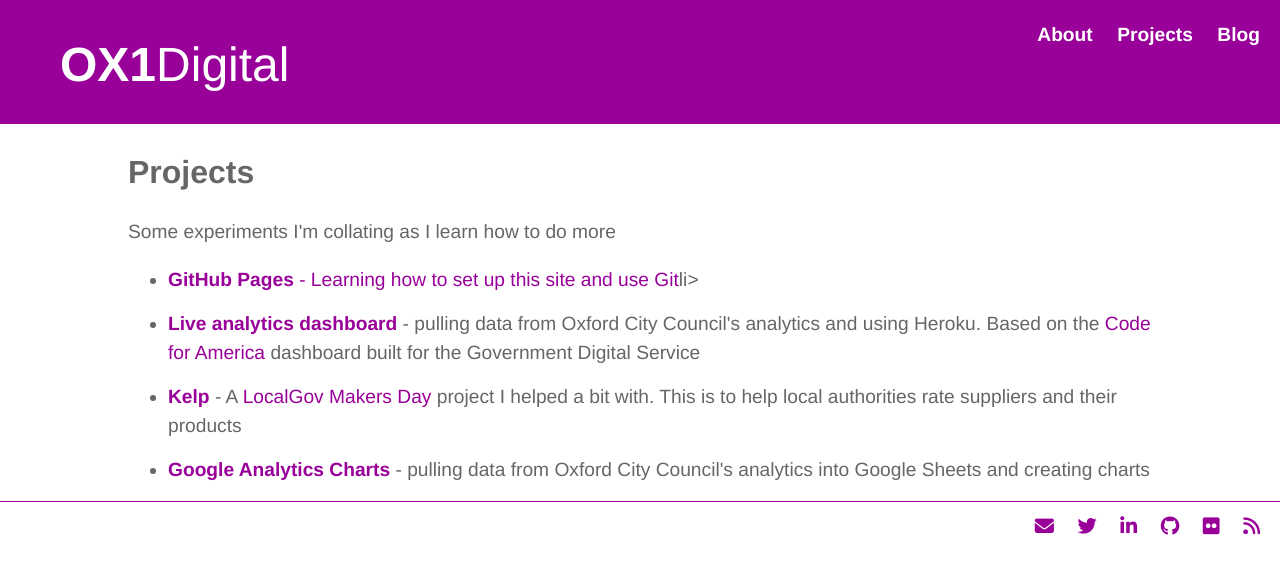
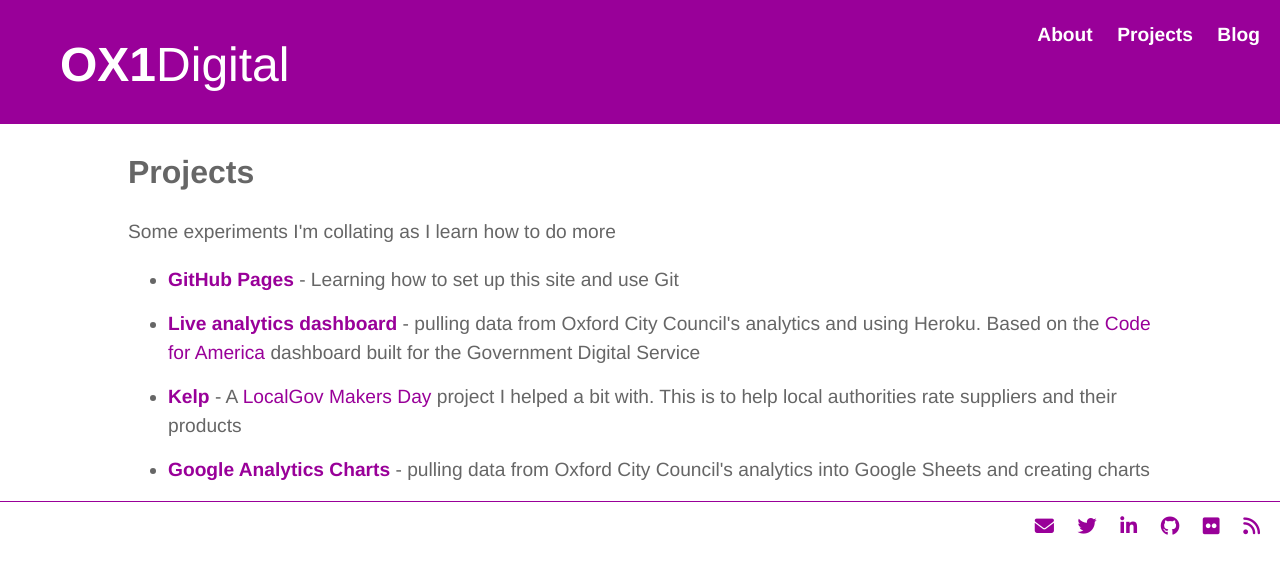
Before and after one commit to electronicdreamplant/electronicdreamplant.github.io, a Jekyll site: the page built from projects/index.html, in a window 1280 px wide. Shown: the top 574 px of the page. Built offline with Jekyll 4.4.1, drawn with Linux system fonts in a browser that asks for light colours; nearby versions of some CDN libraries.

Commit message:
Correcting error in link

```diff
--- a/projects/index.html
+++ b/projects/index.html
@@ -6,7 +6,7 @@
 	<h2>Projects</h2>
 	<p>Some experiments I'm collating as I learn how to do more</p>
 	<ul>
-	    <li><a href="githubpages.html"><strong>GitHub Pages</strong> - Learning how to set up this site and use Git</a>li>
+	    <li><a href="githubpages.html"><strong>GitHub Pages</strong></a> - Learning how to set up this site and use Git</li>
 	    <li><a href="http://oxcitylive.herokuapp.com"><strong>Live analytics dashboard</strong></a> - pulling data from Oxford City Council's analytics and using Heroku. Based on the <a href="https://github.com/codeforamerica/city-analytics-dashboard">Code for America</a> dashboard built for the Government Digital Service</li>
 	    <li><a href="http://localgov-kelp.herokuapp.com"><strong>Kelp</strong></a> - A <a href="http://localgovdigital.info/localgovcamp/localgovcamp-and-fringe-2016/">LocalGov Makers Day</a> project I helped a bit with. This is to help local authorities rate suppliers and their products</li>
 	    <li><a href="ga.html"><strong>Google Analytics Charts</strong></a> - pulling data from Oxford City Council's analytics into Google Sheets and creating charts</li>
```
